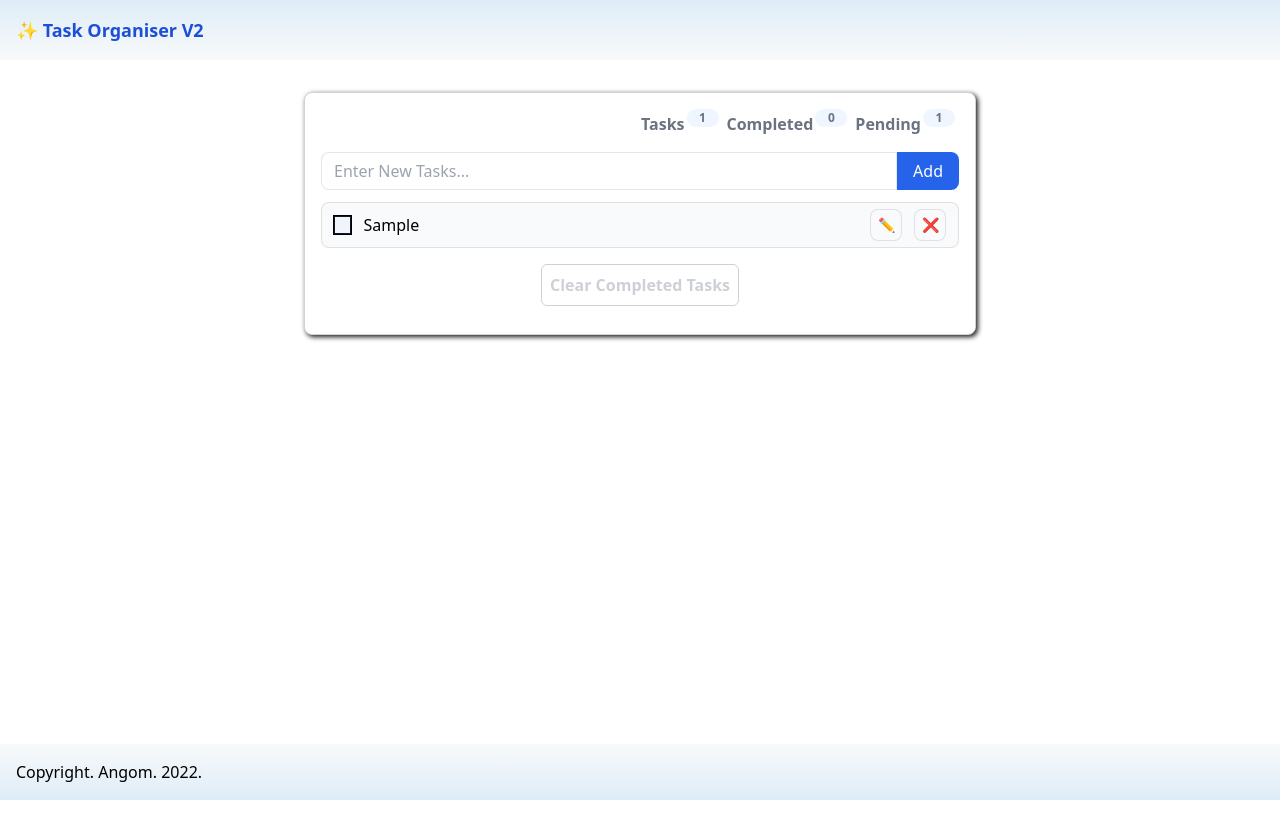
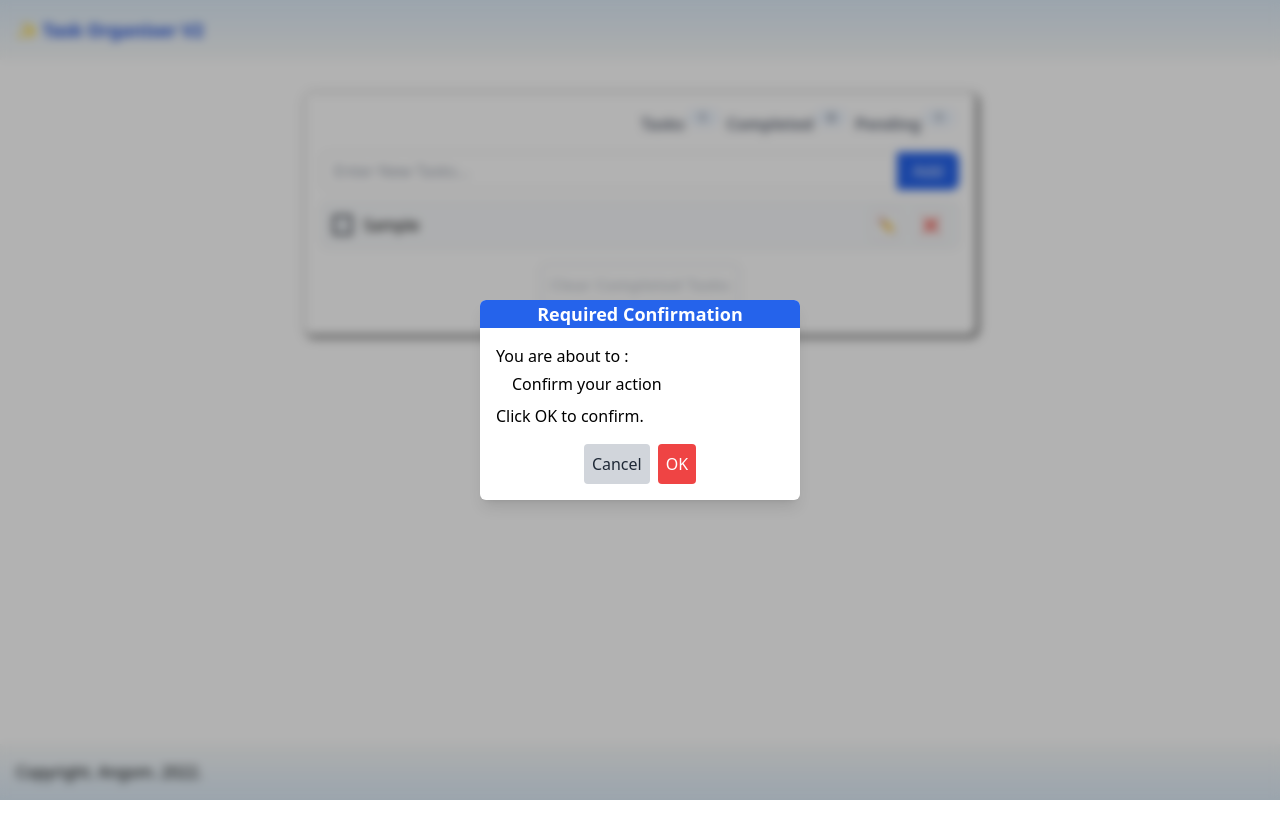
Before and after one commit to AngomRanjan/task-organiser-v2, a React (Vite) app: page / in a window 1280 px wide. Both pictures are taken after typing "Sample" into the empty fields and a click on the button "Add". Shown: the top 838 px of the page. Built offline with nearby package versions, Linux system fonts and the light colour scheme.

Commit message:
Add Modal Confirmation Component

```diff
--- a/src/App.jsx
+++ b/src/App.jsx
@@ -1,3 +1,4 @@
+import AcConfirm from './components/AcConfirm';
 import AddTask from './components/AddTask';
 import ClearCompletedTasks from './components/ClearCompletedTasks';
 import TasksInfoBar from './components/TasksInfoBar';
@@ -21,6 +22,11 @@ const App = () => {
             <TasksList />
             <ClearCompletedTasks />
           </section>
+          <AcConfirm
+            isOpen={true}
+            onClose={() => setIsAcConfirmOpen(false)} // Close modal function
+            onConfirm={() => setIsAcConfirmOpen(false)} // Confirm function
+          />
         </main>
         <footer className='flex w-full bg-gradient-to-t from-[#deecf8] to-[#f8fafa] p-4 sticky bottom-0'>
           Copyright. Angom. 2022.
--- /dev/null
+++ b/src/components/AcConfirm.jsx
@@ -0,0 +1,61 @@
+/* eslint-disable react/prop-types */
+import { useRef } from 'react';
+
+const AcConfirm = ({
+  isOpen,
+  onClose,
+  onConfirm,
+  confirmMessage = 'Confirm your action',
+}) => {
+  const dialogRef = useRef(null);
+
+  // Open or close the modal based on the isOpen prop
+  if (isOpen && dialogRef.current) {
+    dialogRef.current.showModal();
+  } else if (!isOpen && dialogRef.current) {
+    dialogRef.current.close();
+  }
+
+  return (
+    <>
+      <style>
+        {`
+          dialog::backdrop {
+            background-color: rgba(0, 0, 0, 0.3);
+            backdrop-filter: blur(5px);
+          }
+        `}
+      </style>
+      <dialog ref={dialogRef} className='w-80 rounded-md shadow-lg pb-4'>
+        <h2 className='bg-blue-600 text-white text-lg font-semibold text-center mb-4'>
+          Required Confirmation
+        </h2>
+        <p className='pl-4 mb-1'>You are about to :</p>
+        <p className='pl-8 mb-2'>{confirmMessage}</p>
+        <p className='pl-4 mb-4'>Click OK to confirm.</p>
+        <div className='flex justify-center gap-2'>
+          <button
+            onClick={() => {
+              onClose();
+              dialogRef.current.close();
+            }}
+            className='bg-gray-300 text-gray-800 p-2 rounded hover:bg-gray-400'
+          >
+            Cancel
+          </button>
+          <button
+            onClick={() => {
+              onConfirm();
+              dialogRef.current.close();
+            }}
+            className='bg-red-500 text-white p-2 rounded hover:bg-red-600'
+          >
+            OK
+          </button>
+        </div>
+      </dialog>
+    </>
+  );
+};
+
+export default AcConfirm;
```
